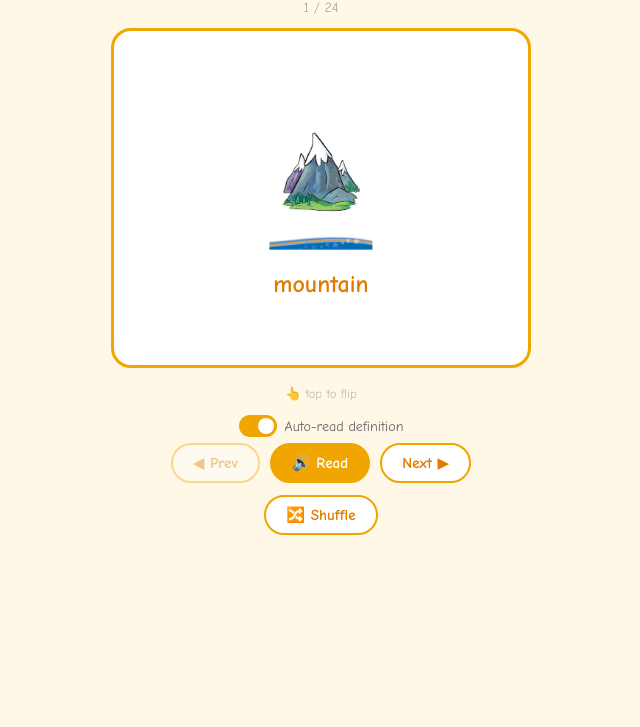
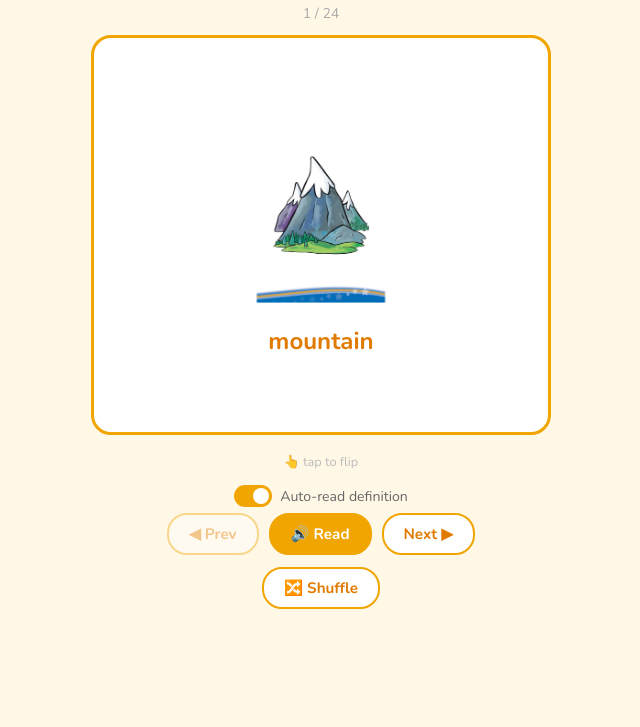
Before and after one commit to Sova-studiya/KB3_U4, a plain HTML site: page flashcards.html in a window 1280 px wide. Shown: the part 73-800 px from the top of the page, without its empty margins (319-959 px from the left). Drawn offline with nearby package versions, Linux system fonts and the light colour scheme.

Commit message:
Update font and card dimensions in flashcards.html

```diff
--- a/flashcards.html
+++ b/flashcards.html
@@ -5,20 +5,21 @@
 <meta name="viewport" content="width=device-width, initial-scale=1.0">
 <title>Places Flashcards</title>
 <style>
+@import url('https://fonts.googleapis.com/css2?family=Nunito:wght@400;700;800&display=swap');
 *{box-sizing:border-box;margin:0;padding:0;}
-body{font-family:'Comic Sans MS',cursive;background:#fff8e7;min-height:100vh;display:flex;flex-direction:column;align-items:center;padding:16px;}
+body{font-family:'Nunito',sans-serif;background:#fff8e7;min-height:100vh;display:flex;flex-direction:column;align-items:center;padding:16px;}
 
 h1{color:#e07b00;font-size:clamp(1.2em,4vw,1.6em);margin:10px 0 16px;text-align:center;}
 
 #progress{color:#aaa;font-size:0.88em;margin-bottom:12px;}
 
 /* CARD */
-#card-wrap{perspective:1000px;width:min(92vw,420px);height:min(72vw,340px);cursor:pointer;margin-bottom:18px;}
+#card-wrap{perspective:1000px;width:min(96vw,460px);height:min(82vw,400px);cursor:pointer;margin-bottom:18px;}
 #card{width:100%;height:100%;position:relative;transform-style:preserve-3d;transition:transform 0.5s ease;}
 #card.flipped{transform:rotateY(180deg);}
 .face{position:absolute;inset:0;border-radius:20px;border:3px solid #f0a500;display:flex;flex-direction:column;align-items:center;justify-content:center;padding:18px;backface-visibility:hidden;-webkit-backface-visibility:hidden;}
 #front{background:#fff;}
-#front img{width:clamp(100px,35vw,160px);height:clamp(100px,35vw,160px);object-fit:contain;margin-bottom:12px;}
+#front img{width:clamp(130px,42vw,200px);height:clamp(130px,42vw,200px);object-fit:contain;margin-bottom:12px;}
 #front .place-name{font-size:clamp(1.1em,4vw,1.5em);color:#e07b00;font-weight:bold;text-align:center;}
 #back{background:#fff8e7;transform:rotateY(180deg);}
 #back .def{font-size:clamp(0.88em,3vw,1.05em);color:#333;text-align:center;line-height:1.6;}
```
